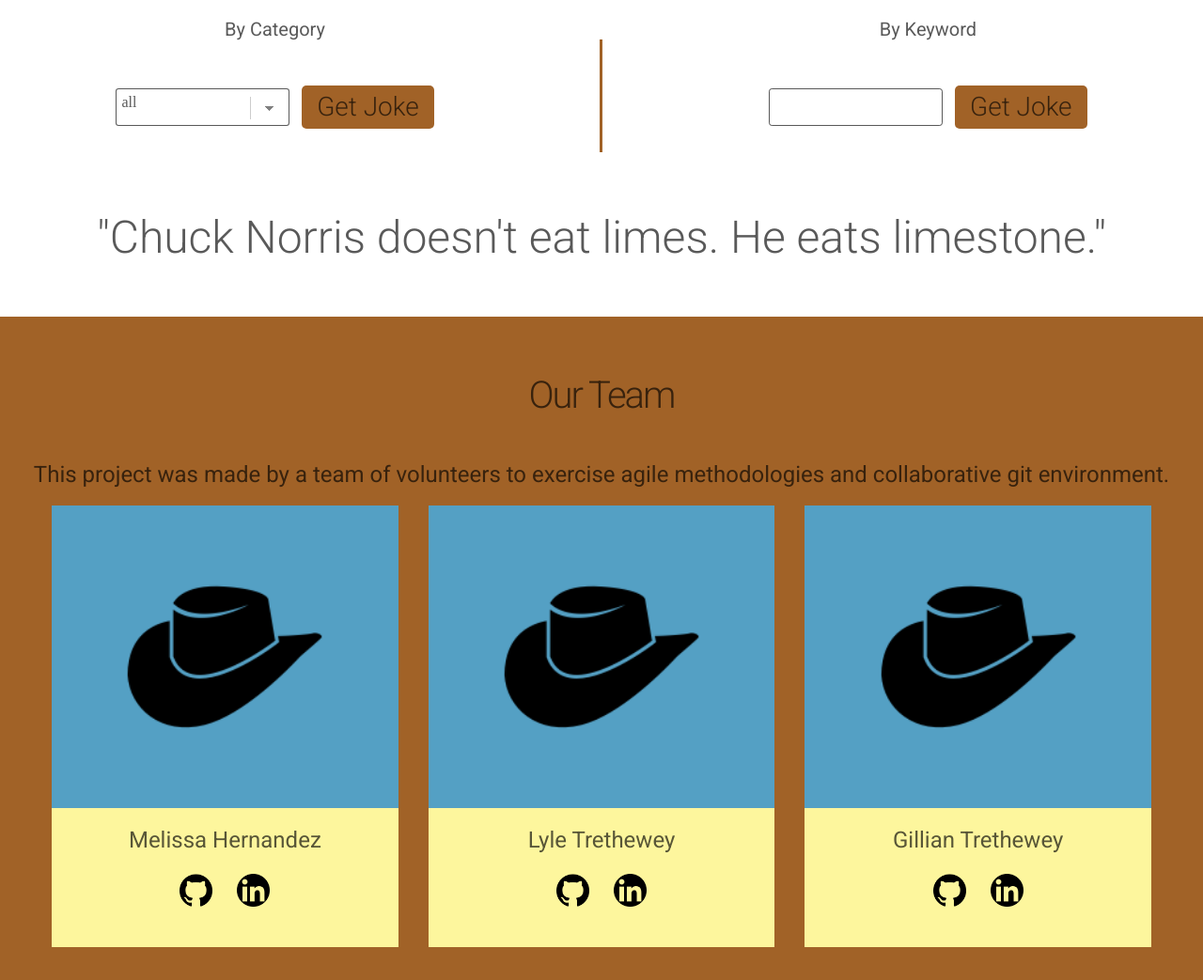
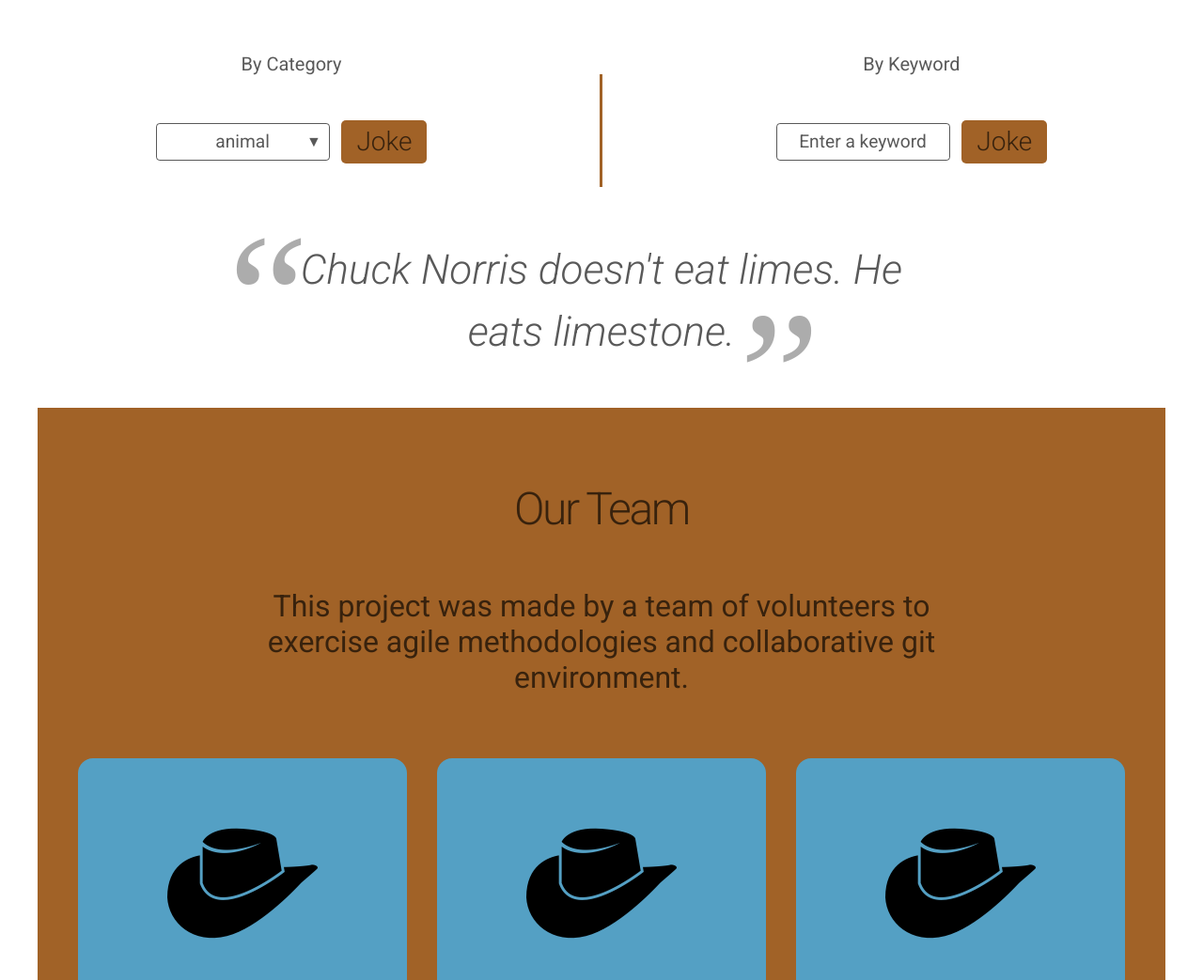
Before and after one commit to chingu-voyages/v42-toucans-team-02, a plain HTML site: page index.html in a window 1280 px wide. Shown: the part 883-1926 px from the top of the page at 94% size. Drawn offline with Linux system fonts and the light colour scheme; a web font is replaced by a local one.

Commit message:
js/script.js
Description: adds js to the search buttons, adds responsiveness and a max-width, adds disclaimer, adds pseudo before and after for various elements to align with CSS3, replaces pixels with rems in appropriate cases, fixes team link layout for all viewport sizes

```diff
--- a/css/styles.css
+++ b/css/styles.css
@@ -1,5 +1,4 @@
-@import url("https://fonts.googleapis.com/css2?family=Roboto:ital,wght@0,300;0,400;0,700;1,300;1,400&display=swap");
-
+@import url("https://fonts.googleapis.com/css2?family=Macondo&family=Roboto:ital,wght@0,300;0,400;0,700;1,300;1,400&display=swap");
 :root {
   --hero: rgb(161, 98, 39);
   --secondary: rgb(84, 160, 196);
@@ -15,6 +14,8 @@
 
 html {
   scroll-behavior: smooth;
+  max-width: 1200px;
+  margin: 0 auto;
 }
 
 /*
@@ -154,7 +155,7 @@ section#hero {
 }
 
 figure.chuck-container {
-  margin: 15px;
+  margin: 1rem;
 }
 #hero h1 {
   font-family: "Roboto";
@@ -181,6 +182,11 @@ figure.chuck-container {
   padding: 0.8rem 3rem;
 }
 
+#hero p.disclaimer {
+  color: black;
+  font-size: 1rem;
+}
+
 #hero figure {
   width: 400px;
 }
@@ -198,8 +204,9 @@ figure.chuck-container {
   flex-direction: column;
   min-height: 400px;
   color: var(--muted-text);
-  margin-top: 30px;
+  margin-top: 2rem;
   padding: 2rem;
+  background-color: white;
 }
 
 .search-title {
@@ -216,7 +223,7 @@ figure.chuck-container {
 }
 
 .search-left {
-  padding-left: 25px;
+  padding-left: 1.6rem;
   padding-bottom: 0;
   display: flex;
   flex-direction: column;
@@ -224,47 +231,60 @@ figure.chuck-container {
   align-items: center;
 }
 
-.search-category, .search-keyword {
+.search-category,
+.search-keyword {
   display: flex;
   justify-content: center;
   align-items: center;
   gap: 0.8rem;
 }
 
-#category {
-  line-height: 1.5rem;
-  background-image:
-    linear-gradient(45deg, transparent 50%, gray 50%),
-    linear-gradient(135deg, gray 50%, transparent 50%),
-    linear-gradient(to right, #ccc, #ccc);
-  background-position:
-    calc(100% - 20px) calc(1em + 2px),
-    calc(100% - 15px) calc(1em + 2px),
-    calc(100% - 2.5em) 0.5em;
-  background-size:
-    5px 5px,
-    5px 5px,
-    1px 1.5em;
-  background-repeat: no-repeat;
+#by-category {
+  position: relative;
 }
 
-select, input {
-  border: 1px solid rgba(0, 0, 0, 0.65);
+#joke-categories,
+#search-keyword {
+  font-family: "Roboto", sans-serif;
+  font-size: 1.2rem;
+  text-align: center;
+  padding: 0.5rem;
+  border-color: var(--muted-text);
+  background: transparent;
+  appearance: none;
+  -webkit-appearance: none;
+  -moz-appearance: none;
+  cursor: pointer;
+}
+
+.select-arrow {
+  position: absolute;
+  top: 50%;
+  transform: translateY(-50%);
+  pointer-events: none;
+  color: var(--muted-text);
+  padding-left: 3rem;
+}
+
+select,
+input {
+  border: 1px solid var(--muted-text);
   border-radius: 0.2em;
   padding: 2px 5px;
   width: 185px;
   height: 40px;
+  color: var(--muted-text);
 }
 
-.middle_separator {
+.middle-separator {
   background-color: rgb(161, 98, 39);
   width: 3px;
   height: 120px;
-  margin: 0px 10px;
+  margin: 0 0.8rem;
 }
 
 .search-right {
-  padding-right: 25px;
+  padding-right: 1.6rem;
   padding-bottom: 0;
   display: flex;
   flex-direction: column;
@@ -273,30 +293,23 @@ select, input {
 }
 
 .search-bottom {
-  padding-right: 25px;
-  padding-left: 25px;
-  padding-top: 0;
+  padding: 0 1.6rem;
 }
 
 .search-title h2 {
   font-family: "Roboto";
   font-weight: 300;
-  font-size: 2.5rem;
+  font-size: 3rem;
   text-align: center;
   line-height: 1.5;
-  letter-spacing: -0.05em;
+  letter-spacing: -0.05rem;
   color: var(--muted-text);
 }
 
 #search h2 span {
   font-weight: 700;
   letter-spacing: -2px;
-  line-height: 60px;
-}
-
-#search .search-left span,
-#search .search-right span {
-  font-weight: 600;
+  line-height: 3.75rem;
 }
 
 #search .search-left,
@@ -311,7 +324,6 @@ select, input {
   line-height: 1.5;
   padding: 1rem;
   font-weight: 300;
-  text-align: left;
 }
 
 #search span.italic {
@@ -320,8 +332,37 @@ select, input {
 }
 
 #search .joke-display {
+  margin: 0 auto;
+  font-size: 2.75rem;
+  max-width: 70%;
+}
+
+#search .joke-display {
+  quotes: "“" "”";
   text-align: center;
-  font-size: 3rem;
+}
+
+#search .joke-display::before {
+  content: open-quote;
+  font-family: "Macondo", serif;
+  font-size: 12rem;
+  margin: -5rem 0 -2rem -6rem;
+  position: absolute;
+  opacity: 0.5;
+}
+
+#search .joke-display::after {
+  content: close-quote;
+  font-family: "Macondo", serif;
+  font-size: 12rem;
+  margin: -4rem -2rem 0 -1rem;
+  position: absolute;
+  opacity: 0.5;
+}
+
+#search p.joke-display {
+  font-style: italic;
+  margin-bottom: 0;
 }
 
 /*
@@ -335,24 +376,26 @@ select, input {
   background-color: var(--hero);
   min-height: calc(50vh);
   padding: 1.5rem;
+  color: var(--muted-text);
 }
 
 #team h3 {
   font-family: "Roboto";
   font-weight: 300;
-  font-size: 2.5rem;
+  font-size: 3rem;
   text-align: center;
   line-height: 1.5;
   letter-spacing: -0.05em;
   color: var(--muted-text);
-  margin-bottom: 40px;
-  margin-top: 30px;
+  margin: 3rem auto;
 }
 
 #team p {
   text-align: center;
-  font-size: 1.5rem;
+  font-size: 2rem;
   color: var(--muted-text);
+  width: 70%;
+  margin: 3rem auto;
 }
 
 .info-group {
@@ -371,36 +414,42 @@ figure.info-3 {
   background: var(--secondary);
   width: 32%;
   margin: 1rem;
+  border-radius: 1rem;
+  border: 1px solid transparent;
+  flex-wrap: wrap;
 }
 
-figure.info-1 img,
-figure.info-2 img,
-figure.info-3 img {
-  width: 70%;
+figure.info-1 > img,
+figure.info-2 > img,
+figure.info-3 > img {
   margin: 2rem auto;
 }
 
-figure figcaption {
+figcaption {
   background: var(--accent);
   font-size: 1.2rem;
   padding: 1rem;
   line-height: 1.5;
   text-align: center;
+  border-radius: 0 0 1rem 1rem;
+  min-height: 250px;
 }
 
 .socials {
-  display: flex;
+  display: inline-flex;
   justify-content: center;
   align-items: center;
-  gap: 0.7rem;
-  height: 80px;
-  padding: 0;
-  margin: 0;
-  overflow: hidden;
+  height: 5rem;
+  gap: 2rem;
 }
 
-.social-icon {
-  max-height: 50px;
+img.social-icon {
+  max-height: 4rem;
+  transition: transform 0.2s; /* Animation */
+}
+
+img.social-icon:hover {
+  transform: scale(1.25);
 }
 /*
 ************** FOOTER **************
@@ -425,7 +474,7 @@ footer p {
   color: var(--dark-text);
   font-size: 1rem;
   text-align: center;
-  margin: 20px;
+  margin: 1.6rem;
 }
 
 footer a {
@@ -497,7 +546,33 @@ button#scroll-to-top img {
 ************** MEDIA QUERIES **************
 */
 
-@media (max-width: 700px) {
+@media screen and (max-width: 887px) {
+  .info-group {
+    flex-wrap: wrap;
+    justify-content: center;
+  }
+
+  .info-group .info-1,
+  .info-group .info-2,
+  .info-group .info-3 {
+    flex-wrap: wrap;
+    min-width: 50%;
+  }
+
+  .socials {
+    padding-bottom: 2rem;
+  }
+
+  .search-container {
+    flex-direction: column;
+  }
+
+  .middle-separator {
+    display: none;
+  }
+}
+
+@media screen and (max-width: 700px) {
   #hero .description-container {
     margin: 0;
     padding: 0;
@@ -517,6 +592,32 @@ button#scroll-to-top img {
     max-width: 100%;
   }
 
+  #search p {
+    color: var(--muted-text);
+    font-size: 1rem;
+    text-align: center;
+    line-height: 1.5;
+    font-weight: 300;
+  }
+
+  #search p.joke-display {
+    font-size: 2rem;
+  }
+
+  #search .joke-display {
+    max-width: 90%;
+  }
+
+  #search .joke-display::before {
+    font-size: 10rem;
+    margin: -5rem 0 -2rem -6rem;
+  }
+
+  #search .joke-display::after {
+    font-size: 10rem;
+    margin: -2rem -2rem 0 2rem;
+  }
+
   .info-group {
     display: flex;
     flex-direction: column;
@@ -528,37 +629,7 @@ button#scroll-to-top img {
   figure.info-1,
   figure.info-2,
   figure.info-3 {
-    min-width: 70%;
-    margin-bottom: 10%;
+    margin-bottom: 2rem;
+    width: clamp(275px, 300px, 325px);
   }
 }
-
-@media (max-width: 750px) {
-  #about {
-    margin-left: 20px;
-    margin-right: 20px;
-  }
-  .about-container {
-    flex-direction: column;
-  }
-}
-
-@media (max-width: 839px) {
-  .search-keyword, .search-category {
-    flex-direction: column;
-  }
-  label {
-    margin-bottom: 20px;
-  }
-}
-
-@media (max-width: 877px) {
-  .description {
-    height: 175px;
-  }
-  figure figcaption {
-    display: flex;
-    flex-direction: column;
-    justify-content: space-between;
-  }
-}
--- a/index.html
+++ b/index.html
@@ -38,6 +38,7 @@
             />
           </figure>
         </div>
+        <p class="disclaimer">May produce offensive jokes.</p>
       </section>
 
       <section id="search">
@@ -48,8 +49,7 @@
           <div class="search-left">
             <label for="category">By Category</label>
             <div class="search-category" id="by-category">
-              <select name="category" id="category">
-                <option value="all">all</option>
+              <select name="category" id="joke-categories">
                 <option value="animal">animal</option>
                 <option value="career">career</option>
                 <option value="dev">dev</option>
@@ -64,21 +64,31 @@
                 <option value="sport">sport</option>
                 <option value="travel">travel</option>
               </select>
-              <button class="search-button" id="generate">Get Joke</button>
+              <span class="select-arrow">▼</span>
+              <button class="search-button" id="submit-button" type="button">
+                Joke
+              </button>
             </div>
           </div>
-          <div class="middle_separator"></div>
+          <div class="middle-separator"></div>
           <div class="search-right">
             <label for="keyword">By Keyword</label>
+
             <div class="search-keyword" id="by-keyword">
-              <input name="keyword" id="keyword"/>
-              <button class="search-button" id="generate">Get Joke</button>
+              <input
+                type="text"
+                id="search-keyword"
+                placeholder="Enter a keyword"
+              />
+              <button type="button" class="search-button" id="search-button">
+                Joke
+              </button>
             </div>
           </div>
         </div>
-        <div class="search-bottom">
+        <div class="search-bottom" id="joke-container">
           <p class="joke-display">
-            "Chuck Norris doesn't eat limes. He eats limestone."
+            Chuck Norris doesn't eat limes. He eats limestone.
           </p>
         </div>
       </section>
@@ -94,19 +104,19 @@
             <figure class="info-1">
               <img src="./images/cowboy-hat.png" />
               <figcaption class="description">
-                <p>Melissa Hernandez</p>
+                <p>
+                  Melissa<br />
+                  Hernandez
+                </p>
                 <div class="socials">
-                  <p>
                   <a href="https://github.com/mmhernandez"
                     ><img class="social-icon" src="./images/github.png"
                   /></a>
-                  </p>
-                  <p>
+
                   <a
                     href="https://www.linkedin.com/in/melissa-dangelo-hernandez/"
                     ><img class="social-icon" src="./images/linkedin.png"
                   /></a>
-                  </p>
                 </div>
               </figcaption>
             </figure>
@@ -114,18 +124,15 @@
             <figure class="info-2">
               <img src="./images/cowboy-hat.png" alt="" />
               <figcaption class="description">
-                <p>Lyle Trethewey</p>
+                <p>Lyle<br />Trethewey</p>
                 <div class="socials">
-                  <p>
                   <a href="https://github.com/LyleT"
                     ><img class="social-icon" src="./images/github.png"
                   /></a>
-                  </p>
-                  <p>
+
                   <a href="https://www.linkedin.com/in/lyle-trethewey/"
                     ><img class="social-icon" src="./images/linkedin.png"
                   /></a>
-                  </p>
                 </div>
               </figcaption>
             </figure>
@@ -133,18 +140,18 @@
             <figure class="info-3">
               <img src="./images/cowboy-hat.png" alt="" />
               <figcaption class="description">
-                <p>Gillian Trethewey</p>
+                <p>
+                  Gillian<br />
+                  Trethewey
+                </p>
                 <div class="socials">
-                  <p>
                   <a href="https://github.com/GillianTrethewey"
                     ><img class="social-icon" src="./images/github.png"
                   /></a>
-                  </p>
-                  <p>
+
                   <a href="https://www.linkedin.com/in/gillian-trethewey/"
                     ><img class="social-icon" src="./images/linkedin.png"
                   /></a>
-                  </p>
                 </div>
               </figcaption>
             </figure>
```
Also changed, not shown: js/script.js (+67 -0 lines). Lines whose indentation alone changed are shown as unchanged.
